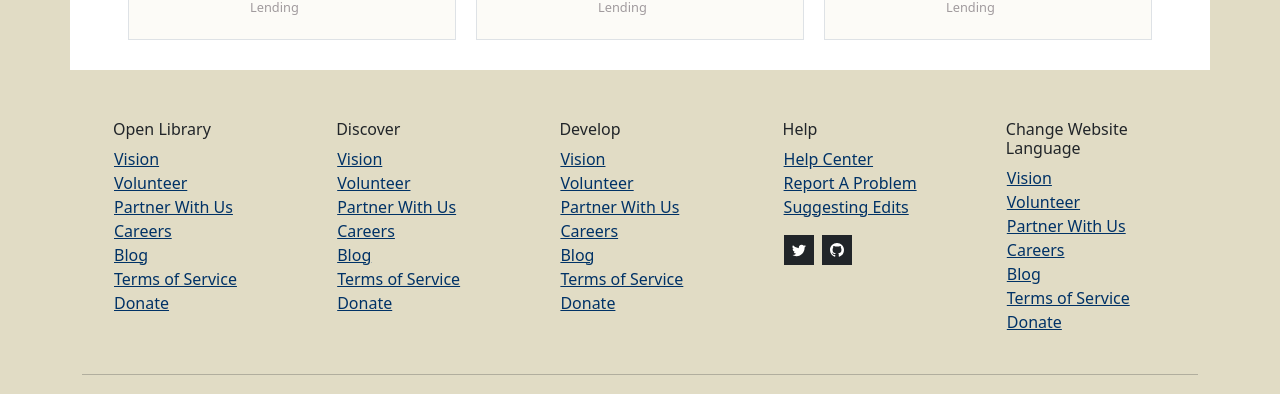
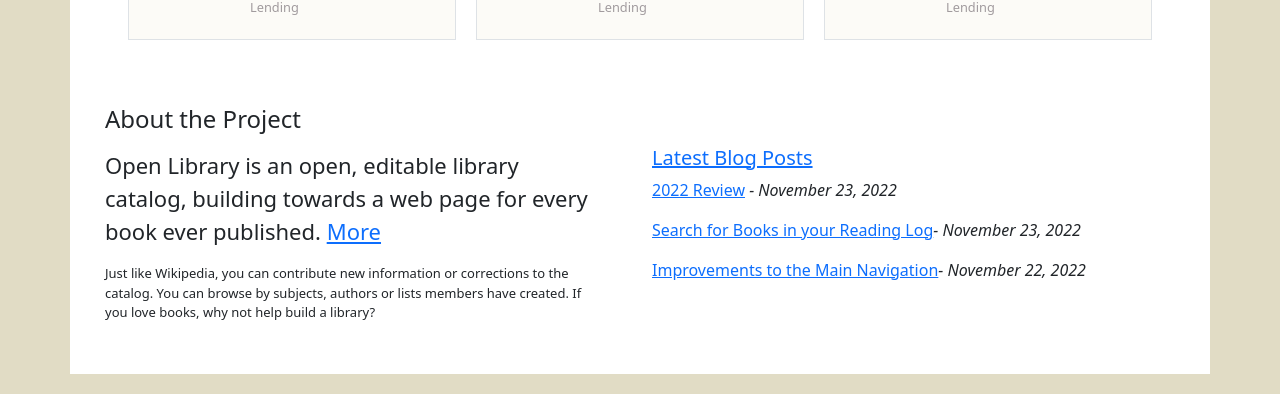
Before and after one commit to shorifuddin2/livery-project, a React (Create React App) app: page / in a window 1280 px wide. Shown: the part 389-783 px from the top of the page. Built offline with nearby package versions, Linux system fonts and the light colour scheme.

Commit message:
about complete

```diff
--- /dev/null
+++ b/src/components/Home/AboutProjects/AboutProject.css
@@ -0,0 +1,9 @@
+.about-project{
+    padding: 35px;
+}
+.project-info{
+    font-size: 22px;
+}
+.project-info2{
+    font-size: 13px;
+}
--- /dev/null
+++ b/src/components/Home/AboutProjects/AboutProjects.js
@@ -0,0 +1,29 @@
+import React from 'react';
+import './AboutProject.css'
+
+const AboutProjects = () => {
+    return (
+        <div className='container bg-white'>
+            <div className='row align-items-center'>
+                <div className='about-project col-lg-6'>
+                    <h4 className='around-title'>About the Project</h4>
+                    <p className='project-info mt-3'>
+                    Open Library is an open, editable library catalog, building towards a web page for every book ever published. <a href='..'>More</a>
+                    </p>
+                     <p className='project-info2'>
+                     Just like Wikipedia, you can contribute new information or corrections to the catalog. You can browse by subjects, authors or lists members have created. If you love books, why not help build a library?
+                     </p>
+                </div>
+                <div className='col-lg-6'>
+                    <h5><a href='..'>Latest Blog Posts</a></h5>
+                     <p><a href='..'>2022 Review</a>  <i>- November 23, 2022</i></p>
+                     <p><a href='..'>Search for Books in your Reading Log</a><i>- November 23, 2022</i></p>
+                     <p><a href='..'>Improvements to the Main Navigation</a><i>- November 22, 2022</i></p>
+                </div>
+            </div>
+
+        </div>
+    );
+};
+
+export default AboutProjects;
--- a/src/components/Home/Home.js
+++ b/src/components/Home/Home.js
@@ -13,7 +13,7 @@
 // import AuthorsAlliances from './AuthorsAlliances/AuthorsAlliances';
 // import BrowseSubjects from './BrowseSubjects/BrowseSubjects';
 // import ArrountLibrarys from './ArrountLibrary/ArrountLibrarys';
-// import AboutProjects from './AboutProjects/AboutProjects';
+import AboutProjects from './AboutProjects/AboutProjects';
 import Footer from '../Footer/Footer';
 
 const Home = () => {
@@ -32,8 +32,8 @@
            <Textbooks></Textbooks>
            <AuthorsAlliances></AuthorsAlliances>
            <BrowseSubjects></BrowseSubjects>
-           <ArrountLibrarys></ArrountLibrarys>
-           <AboutProjects></AboutProjects>  */}
+           <ArrountLibrarys></ArrountLibrarys>*/}
+           <AboutProjects></AboutProjects>
            <Footer></Footer>
         </div>
     );
```
